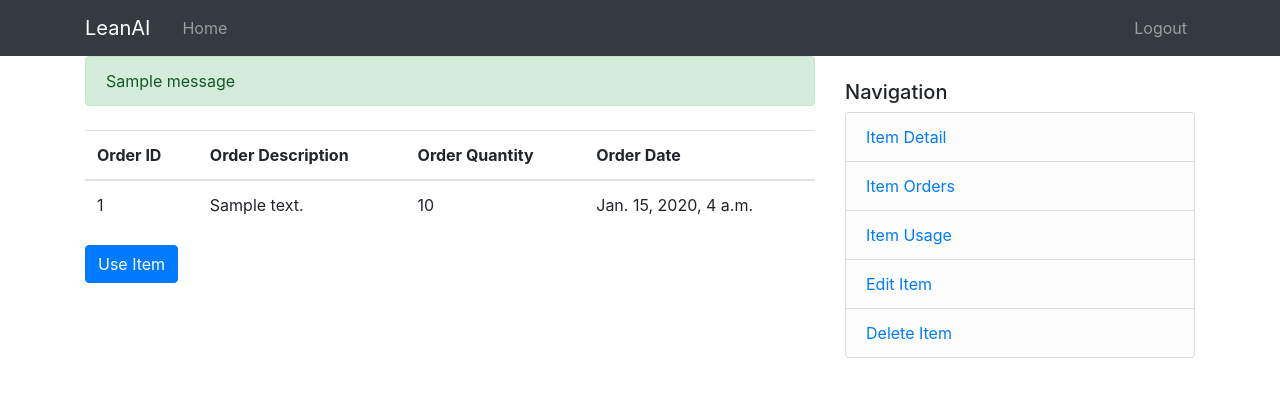
After one commit to jprice8/leanai, a Django app: page /item/1/usage/ in a window 1280 px wide. The commit adds this page. Shown: the top 397 px of the page. Run offline with Django 3.2, Linux system fonts and the light colour scheme; a user stored in the database is signed in; tables that the repository leaves empty hold one stand-in row (values such as "Sample post"); one stand-in notice (Sample message) is shown.

Commit message:
Integrate orders and usage into site.

```diff
--- a/inventory/models.py
+++ b/inventory/models.py
@@ -1,5 +1,6 @@
 from django.db import models
 from django.contrib.auth.models import User
+from django.urls import reverse
 
 
 class Item(models.Model):
@@ -10,8 +11,14 @@ class Item(models.Model):
     created_at = models.DateTimeField(auto_now_add=True)
     owner = models.ForeignKey(User, on_delete=models.CASCADE)
 
+    class Meta:
+        ordering = ('-created_at', )
+
     def __str__(self):
         return f'{self.description} created by {self.owner} on {self.created_at}'
+
+    def get_absolute_url(self):
+        return reverse('item-detail', kwargs={'pk': self.pk})
 
     def calculate_ext_cost(self):
         return self.inventory_qty*self.cost
--- /dev/null
+++ b/inventory/templates/inventory/base2.html
@@ -0,0 +1,72 @@
+{% load static %}
+<!doctype html>
+<html lang="en">
+  <head>
+    <!-- Required meta tags -->
+    <meta charset="utf-8">
+    <meta name="viewport" content="width=device-width, initial-scale=1, shrink-to-fit=no">
+
+    <!-- Bootstrap CSS -->
+    <link rel="stylesheet" href="https://cdn.jsdelivr.net/npm/bootstrap@4.5.3/dist/css/bootstrap.min.css" integrity="sha384-TX8t27EcRE3e/ihU7zmQxVncDAy5uIKz4rEkgIXeMed4M0jlfIDPvg6uqKI2xXr2" crossorigin="anonymous">
+
+    <title>LeanAI</title>
+  </head>
+  <body>
+    <header class="site-header">
+      <nav class="navbar navbar-expand-lg navbar-dark bg-dark">
+        <div class="container">
+          <a class="navbar-brand mr-4" href="{% url 'index' %}">LeanAI</a>
+          <button class="navbar-toggler" type="button" data-toggle="collapse" data-target="#navbarToggle" aria-controls="navbarToggle" aria-expanded="false" aria-label="Toggle navigation">
+            <span class="navbar-toggler-icon"></span>
+          </button>
+          <div class="collapse navbar-collapse" id="navbarToggle">
+            <div class="navbar-nav mr-auto">
+              <a class="nav-item nav-link" href="{% url 'item-list' %}">Home</a>
+            </div>
+            <!-- Navbar Right Side -->
+            <div class="navbar-nav">
+              {% if user.is_authenticated %}
+              <a class="nav-item nav-link" href="{% url 'logout' %}">Logout</a>
+              {% else %}
+              <a class="nav-item nav-link" href="{% url 'login' %}">Login</a>
+              <a class="nav-item nav-link" href="{% url 'register' %}">Register</a>
+              {% endif %}
+            </div>
+          </div>
+        </div>
+      </nav>
+    </header>
+    <main role="main" class="container">
+      <div class="row">
+        <div class="col-md-8">
+          {% if messages %}
+            {% for message in messages %}
+              <div class="alert alert-{{ message.tags }}">
+                {{ message }}
+              </div>
+            {% endfor %}
+          {% endif %}
+          {% block content %}{% endblock %}
+        </div>
+        <div class="col-md-4">
+          <h5 class="mt-4">Navigation</h5>
+            <ul class="list-group">
+                <li class="list-group-item list-group-item-light"><a href="{% url 'item-detail' item.id %}">Item Detail</a></li>
+                <li class="list-group-item list-group-item-light"><a href="{% url 'item-orders' item.id %}">Item Orders</a></li>
+                <li class="list-group-item list-group-item-light"><a href="{% url 'item-usage' item.id %}">Item Usage</a></li>
+                <li class="list-group-item list-group-item-light"><a href="{% url 'item-update' item.id %}">Edit Item</a></li>
+                <li class="list-group-item list-group-item-light"><a href="{% url 'item-delete' item.id %}">Delete Item</a></li>
+            </ul>
+        </div>
+      </div>
+    </main>
+
+
+
+    <!-- Option 2: jQuery, Popper.js, and Bootstrap JS -->
+    <script src="https://code.jquery.com/jquery-3.5.1.slim.min.js" integrity="sha384-DfXdz2htPH0lsSSs5nCTpuj/zy4C+OGpamoFVy38MVBnE+IbbVYUew+OrCXaRkfj" crossorigin="anonymous"></script>
+    <script src="https://cdn.jsdelivr.net/npm/popper.js@1.16.1/dist/umd/popper.min.js" integrity="sha384-9/reFTGAW83EW2RDu2S0VKaIzap3H66lZH81PoYlFhbGU+6BZp6G7niu735Sk7lN" crossorigin="anonymous"></script>
+    <script src="https://cdn.jsdelivr.net/npm/bootstrap@4.5.3/dist/js/bootstrap.min.js" integrity="sha384-w1Q4orYjBQndcko6MimVbzY0tgp4pWB4lZ7lr30WKz0vr/aWKhXdBNmNb5D92v7s" crossorigin="anonymous"></script>
+
+  </body>
+</html>
--- /dev/null
+++ b/inventory/templates/inventory/item_usage.html
@@ -0,0 +1,29 @@
+{% extends 'inventory/base2.html' %}
+
+{% block content %}
+    {% if usage %}
+        <table class="table table-hover mt-4">
+            <thead>
+                <tr>
+                    <th scope="col">Order ID</th>
+                    <th scope="col">Order Description</th>
+                    <th scope="col">Order Quantity</th>
+                    <th scope="col">Order Date</th>
+                </tr>
+            </thead>
+            <tbody>
+                {% for use in usage %}
+                    <tr>
+                        <td>{{ use.id }}</td>
+                        <td>{{ use.item.description }}</td>
+                        <td>{{ use.usage_qty }}</td>
+                        <td>{{ use.created_at }}</td>
+                    </tr>
+                {% endfor %}
+            </tbody>
+        </table>
+    {% else %}
+        <h3 class="m-5">No Usage yet!</h3>
+    {% endif %}
+    <a class="btn btn-primary" href="{% url 'item-usage-form' item.id %}">Use Item</a>
+{% endblock content %}
--- a/inventory/templates/inventory/landing.html
+++ b/inventory/templates/inventory/landing.html
@@ -1,4 +1,4 @@
 {% extends 'inventory/base.html' %}
 {% block content %}
-    <h1>Welcome to LeanAI</h1>
+    <h1 class="mt-5">Welcome to LeanAI</h1>
 {% endblock %}
--- a/inventory/templates/inventory/overview.html
+++ b/inventory/templates/inventory/overview.html
@@ -1,7 +1,7 @@
 {% extends 'inventory/base.html' %}
 
 {% block content %}
-  <h1>My Items</h1>
+  <h1 class="mt-4">My Items</h1>
 {% if item_list %}
   <table class="table table-hover">
     <thead>
@@ -17,7 +17,7 @@
     <tbody>
       {% for item in item_list %}
         <tr>
-          <td>{{ item.description }}</td>
+          <td><a href="{% url 'item-detail' item.id %}">{{ item.description }}</a></td>
           <td>{{ item.mfr }}</td>
           <td>{{ item.inventory_qty }}</td>
           <td>{{ item.cost }}</td>
@@ -30,4 +30,5 @@
 {% else %}
     <h2>No Items Yet!</h2>
 {% endif %}
+  <a class="btn btn-primary" href="{% url 'item-create' %}">Add Item</a>
 {% endblock content %}
--- a/inventory/urls.py
+++ b/inventory/urls.py
@@ -4,5 +4,19 @@ from . import views
 
 urlpatterns = [
     path('', views.index, name='index'),
+
+    # item urls
     path('item/', views.item_list, name='item-list'),
+    path('item/create/', views.ItemCreate.as_view(), name='item-create'),
+    path('item/<int:pk>/', views.item_detail, name='item-detail'),
+    path('item/<int:pk>/update/', views.ItemDelete.as_view(), name='item-delete'),
+    path('item/<int:pk>/delete/', views.ItemUpdate.as_view(), name='item-update'),
+
+    # order urls
+    path('item/<int:pk>/orders/', views.item_orders, name='item-orders'),
+    path('item/<int:pk>/orders/form/', views.place_order, name='item-order-form'),
+
+    # usage urls
+    path('item/<int:pk>/usage/', views.item_usage, name='item-usage'),
+    path('item/<int:pk>/usage/form/', views.use_item, name='item-usage-form'),
 ]
--- a/inventory/views.py
+++ b/inventory/views.py
@@ -1,8 +1,12 @@
-from django.shortcuts import render
-from django.http import HttpResponse
+from django.shortcuts import render, get_object_or_404
+from django.http import HttpResponse, HttpResponseRedirect
 from django.contrib.auth.decorators import login_required
+from django.contrib.auth.mixins import LoginRequiredMixin
+from django.urls import reverse, reverse_lazy
+from django.views.generic.edit import UpdateView, DeleteView, CreateView
 
-from .models import Item
+from .models import Item, Order, Usage
+from .forms import PlaceOrderForm, UsageForm
 
 
 def index(request):
@@ -17,3 +21,103 @@ def item_list(request):
         'item_list': Item.objects.filter(owner=request.user)
     }
     return render(request, 'inventory/overview.html', context)
+
+@login_required
+def item_detail(request, pk):
+    item_from_id = get_object_or_404(Item, pk=pk)
+    context = {
+        'item': item_from_id,
+    }
+    return render(request, 'inventory/item_detail.html', context)
+
+class ItemCreate(LoginRequiredMixin, CreateView):
+    model = Item
+    fields = ['description', 'mfr', 'inventory_qty', 'cost']
+    template_name = 'inventory/item_form.html'
+
+    def form_valid(self, form):
+        form.instance.owner = self.request.user
+        return super().form_valid(form)
+
+class ItemUpdate(LoginRequiredMixin, UpdateView):
+    model = Item
+    fields = ['description', 'mfr', 'inventory_qty', 'cost']
+    template_name = 'inventory/item_form.html'
+
+class ItemDelete(LoginRequiredMixin, DeleteView):
+    model = Item
+    success_url = '/item/'
+    template_name = 'inventory/item_confirm_delete.html'
+
+@login_required
+def item_orders(request, pk):
+    item_from_id = get_object_or_404(Item, pk=pk)
+    orders = Order.objects.filter(item=item_from_id)
+    context = {
+        'item': item_from_id,
+        'orders': orders,
+    }
+    return render(request, 'inventory/item_orders.html', context)
+
+@login_required
+def place_order(request, pk):
+    item_from_id = get_object_or_404(Item, pk=pk)
+    if request.method == 'POST':
+        form = PlaceOrderForm(request.POST)
+        if form.is_valid():
+            # Use quantity entered to update our inventory
+            qty = form.cleaned_data['order_qty']
+
+            if qty > 0:
+                # Update item's inventory
+                item_from_id.inventory_qty += qty
+                item_from_id.save()
+
+                # Add new order to order db
+                new_order = Order(order_qty=qty, item=item_from_id)
+                new_order.save()
+
+            # redirecct to a new url
+            return HttpResponseRedirect(reverse('item-orders', args=(pk,)))
+        # if GET request, create a blank form
+    else:
+        form = PlaceOrderForm()
+
+    return render(request, 'inventory/item_order_form.html', {
+        'form': form,
+        'item': item_from_id,
+    })
+
+@login_required
+def item_usage(request, pk):
+    item_from_id = get_object_or_404(Item, pk=pk)
+    usage = Usage.objects.filter(item=item_from_id)
+    context = {
+        'item': item_from_id,
+        'usage': usage,
+    }
+    return render(request, 'inventory/item_usage.html', context)
+
+@login_required
+def use_item(request, pk):
+    item_from_id = get_object_or_404(Item, pk=pk)
+    if request.method == 'POST':
+        form = UsageForm(request.POST)
+        if form.is_valid():
+            qty = form.cleaned_data['usage_qty']
+
+            if 0 < qty <= item_from_id.inventory_qty:
+                item_from_id.inventory_qty -= qty
+                item_from_id.save()
+
+            new_usage = Usage(usage_qty=qty, item=item_from_id)
+            new_usage.save()
+
+        return HttpResponseRedirect(reverse('item-usage', args=(pk,)))
+
+    else:
+        form = UsageForm()
+    return render(request, 'inventory/item_usage_form.html', {
+        'form': form,
+        'item': item_from_id
+    })
--- a/users/templates/users/login.html
+++ b/users/templates/users/login.html
@@ -1,7 +1,7 @@
 {% extends 'inventory/base.html' %}
 {% load crispy_forms_tags %}
 {% block content %}
-    <div class="content-section">
+    <div class="content-section mt-4">
         <form method="POST">
             {% csrf_token %}
             <fieldset class="form-group">
--- a/users/templates/users/logout.html
+++ b/users/templates/users/logout.html
@@ -1,7 +1,7 @@
 {% extends 'inventory/base.html' %}
 
 {% block content %}
-    <h2>You have been logged out</h2>
+    <h2 class="mt-4">You have been logged out</h2>
     <div class="border-top pt-3">
         <small class="text-muted"><a class="ml-2" href="{% url 'login' %}">Log in again?</a></small>
     </div>
--- a/users/templates/users/register.html
+++ b/users/templates/users/register.html
@@ -1,7 +1,7 @@
 {% extends 'inventory/base.html' %}
 {% load crispy_forms_tags %}
 {% block content %}
-    <div class="content-section">
+    <div class="content-section mt-4">
         <form method="POST">
             {% csrf_token %}
             <fieldset class="form-group">
```
Also changed, not shown: inventory/forms.py (added, +14 -0 lines), inventory/templates/inventory/item_confirm_delete.html (added, +9 -0 lines), inventory/templates/inventory/item_detail.html (added, +7 -0 lines), inventory/templates/inventory/item_form.html (added, +16 -0 lines), inventory/templates/inventory/item_order_form.html (added, +16 -0 lines), inventory/templates/inventory/item_orders.html (added, +29 -0 lines), inventory/templates/inventory/item_usage_form.html (added, +16 -0 lines).
